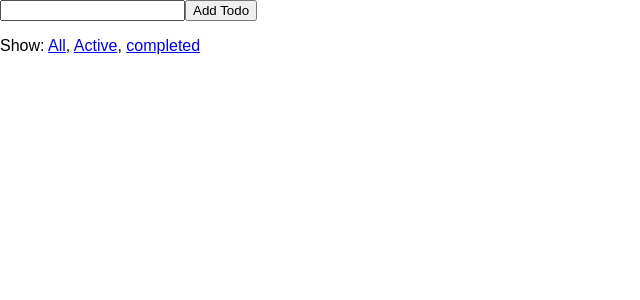
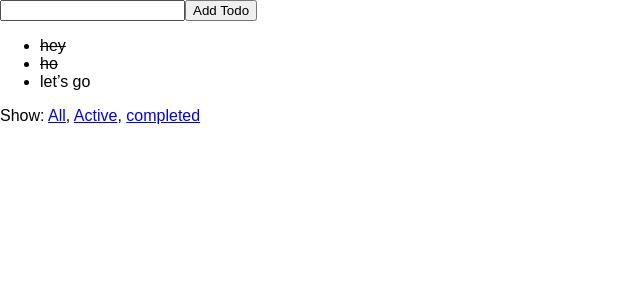
Before and after one commit to fschwalm/redux, a React (Create React App) app: page / in a window 1280 px wide. Shown: the top 300 px of the page, without its empty margins (0-640 px from the left). Built offline with nearby package versions, Linux system fonts and the light colour scheme.

Commit message:
feat: Update the state with the fetched data

```diff
--- a/src/actions/index.js
+++ b/src/actions/index.js
@@ -2,6 +2,13 @@ import uuidv4 from 'uuid/v4';
 
 const ADD_TODO = 'ADD_TODO';
 const TOGGLE_TODO = 'TOGGLE_TODO';
+const RECEIVE_TODOS = 'RECEIVE_TODOS';
+
+const receiveTodos = (filter, response) => ({
+  type: RECEIVE_TODOS,
+  filter,
+  response,
+});
 
 const addTodo = text => ({
   type: ADD_TODO,
@@ -14,4 +21,4 @@ const toggleTodo = id => ({
   id,
 });
 
-export { addTodo, toggleTodo };
+export { addTodo, toggleTodo, receiveTodos };
--- a/src/components/TodoList.jsx
+++ b/src/components/TodoList.jsx
@@ -3,7 +3,6 @@ import Todo from './Todo';
 
 const TodoList = ({ todos, onTodoClick }) => (
   <ul>
-  {console.log(todos)}
     {todos.map(todo => (
       <Todo
         key={todo.id}
--- a/src/components/VisibleTodoList.jsx
+++ b/src/components/VisibleTodoList.jsx
@@ -1,12 +1,41 @@
+import React from 'react';
 import { connect } from 'react-redux';
 import { withRouter } from 'react-router-dom';
 import TodoList from './TodoList';
-import { toggleTodo } from '../actions';
+import * as actions from '../actions';
 import { getVisibleTodos } from '../reducers';
+import { fetchTodos } from '../api';
 
-const mapStateToProps = (state, ownProps) => ({
-  todos: getVisibleTodos(state, ownProps.match.params.filter || 'all'),
-});
+class VisibleTodoList extends React.Component {
+  componentDidMount() {
+    this.fetchData();
+  }
+
+  componentDidUpdate(prevProps) {
+    if (this.props.filter !== prevProps.filter) {
+      this.fetchData();
+    }
+  }
+
+  fetchData() {
+    const { filter, receiveTodos } = this.props;
+    fetchTodos(filter).then(todos => receiveTodos(filter, todos));
+  }
+
+  render() {
+    const { toggleTodo, ...rest } = this.props;
+
+    return <TodoList {...rest} onTodoClick={toggleTodo} />;
+  }
+}
+
+const mapStateToProps = (state, ownProps) => {
+  const filter = ownProps.match.params.filter || 'all';
+  return {
+    todos: getVisibleTodos(state, filter),
+    filter,
+  };
+};
 
 // const mapDispatchToProps = dispatch => ({
 //   onTodoClick(id) {
@@ -14,10 +43,9 @@ const mapStateToProps = (state, ownProps) => ({
 //   },
 // });
 
-const VisibleTodoList = withRouter(connect(
+VisibleTodoList = withRouter(connect(
   mapStateToProps,
-  // mapDispatchToProps Shorthand Notation
-  { onTodoClick: toggleTodo },
-)(TodoList));
+  actions,
+)(VisibleTodoList));
 
 export default VisibleTodoList;
--- a/src/reducers/todo.js
+++ /dev/null
@@ -1,23 +0,0 @@
-const todo = (state, action) => {
-  switch (action.type) {
-    case 'ADD_TODO':
-      return {
-        id: action.id,
-        text: action.text,
-        completed: false,
-      };
-    case 'TOGGLE_TODO':
-      if (state.id !== action.id) {
-        return state;
-      }
-
-      return {
-        ...state,
-        completed: !state.completed,
-      };
-    default:
-      return state;
-  }
-};
-
-export default todo;
--- a/src/reducers/todos.js
+++ b/src/reducers/todos.js
@@ -1,47 +1,68 @@
 import { combineReducers } from 'redux';
-import todo from './todo';
 
 const byId = (state = {}, action) => {
   switch (action.type) {
-    case 'ADD_TODO':
-    case 'TOGGLE_TODO':
-      return {
-        ...state,
-        [action.id]: todo(state[action.id], action),
-      };
+    case 'RECEIVE_TODOS': // eslint-disable-line no-case-declarations
+      const nextState = { ...state };
+      action.response.forEach((todo) => {
+        nextState[todo.id] = todo;
+      });
+      return nextState;
     default:
       return state;
   }
 };
 
 const allIds = (state = [], action) => {
+  if (action.filter !== 'all') {
+    return state;
+  }
   switch (action.type) {
-    case 'ADD_TODO':
-      return [...state, action.id];
+    case 'RECEIVE_TODOS':
+      return action.response.map(todo => todo.id);
     default:
       return state;
   }
 };
 
+const activeIds = (state = [], action) => {
+  if (action.filter !== 'active') {
+    return state;
+  }
+  switch (action.type) {
+    case 'RECEIVE_TODOS':
+      return action.response.map(todo => todo.id);
+    default:
+      return state;
+  }
+};
+
+const completedIds = (state = [], action) => {
+  if (action.filter !== 'completed') {
+    return state;
+  }
+  switch (action.type) {
+    case 'RECEIVE_TODOS':
+      return action.response.map(todo => todo.id);
+    default:
+      return state;
+  }
+};
+
+const idsByFilter = combineReducers({
+  all: allIds,
+  active: activeIds,
+  completed: completedIds,
+});
+
 const todos = combineReducers({
   byId,
-  allIds,
+  idsByFilter,
 });
 
 export default todos;
 
-const getAllTodos = state => state.allIds.map(id => state.byId[id]);
-
 export const getVisibleTodos = (state, filter) => {
-  const allTodos = getAllTodos(state);
-  switch (filter) {
-    case 'all':
-      return allTodos;
-    case 'completed':
-      return allTodos.filter(t => t.completed);
-    case 'active':
-      return allTodos.filter(t => !t.completed);
-    default:
-      throw new Error(`Unknown filter: ${filter}.`);
-  }
+  const ids = state.idsByFilter[filter];
+  return ids.map(id => state.byId[id]);
 };
```
